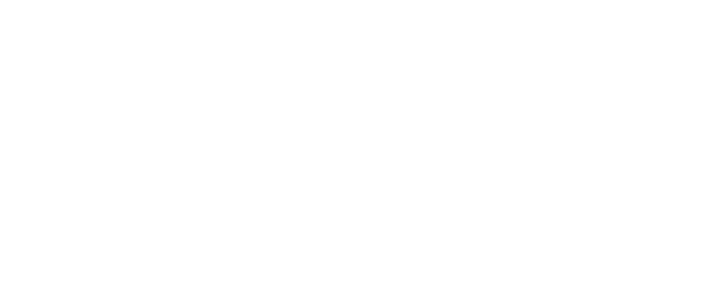
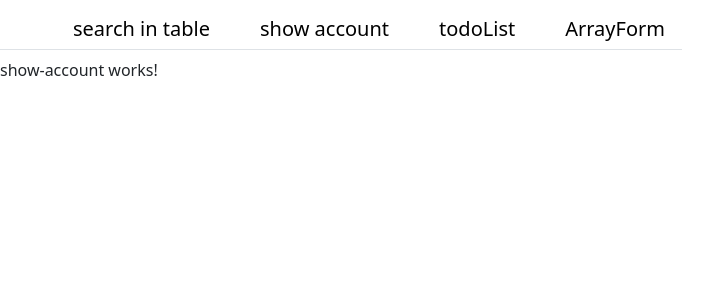
Before and after one commit to haniehhoseini/RahKar-BootCamp, an Angular app in the folder allExampls/: page /navbar/showAccount in a window 1280 px wide. Before the commit this address led to /. Shown: the top 300 px of the page, without its empty margins (0-727 px from the left). Built offline with nearby package versions, Linux system fonts and the light colour scheme.

Commit message:
new item for navbar

```diff
--- a/allExampls/src/app/app.component.ts
+++ b/allExampls/src/app/app.component.ts
@@ -4,7 +4,6 @@
 import { NavBarComponent } from './nav-bar/nav-bar.component';
 import { ReactiveFormsModule } from '@angular/forms';
 import { SearchTableComponent } from './search-table/search-table.component';
-import { BlogComponent } from './blog/blog.component';
 import { TodoComponent } from './todo/todo.component';
 import { ArrayFormComponent } from './array-form/array-form.component';
 
@@ -19,7 +18,7 @@
 @Component({
   selector: 'app-root',
   standalone: true,
-  imports: [CommonModule, RouterOutlet , RouterModule , ReactiveFormsModule , NavBarComponent ,SearchTableComponent , BlogComponent ,TodoComponent , ArrayFormComponent],
+  imports: [CommonModule, RouterOutlet , RouterModule , ReactiveFormsModule , NavBarComponent ,SearchTableComponent ,TodoComponent , ArrayFormComponent],
   templateUrl: './app.component.html',
   styleUrls: ['./app.component.scss']
 })
--- a/allExampls/src/app/app.routes.ts
+++ b/allExampls/src/app/app.routes.ts
@@ -1,9 +1,9 @@
 import { Routes } from '@angular/router';
 import { NavBarComponent } from './nav-bar/nav-bar.component';
 import { SearchTableComponent } from './search-table/search-table.component';
-import { BlogComponent } from './blog/blog.component';
 import { TodoComponent } from './todo/todo.component';
 import { ArrayFormComponent } from './array-form/array-form.component';
+import { ShowAccountComponent } from './show-account/show-account.component';
 
 export const routes: Routes = [
     {
@@ -15,8 +15,8 @@
                 component : SearchTableComponent,
             },
             {
-                path : "Blog",
-                component : BlogComponent,
+                path : "showAccount",
+                component : ShowAccountComponent,
             },
             {
                 path : "ToDo",
--- a/allExampls/src/app/blog/blog.component.html
+++ /dev/null
@@ -1,2 +0,0 @@
-
-<p>hichi faghat mikham bbinam oke ya na</p>
--- a/allExampls/src/app/nav-bar/nav-bar.component.ts
+++ b/allExampls/src/app/nav-bar/nav-bar.component.ts
@@ -19,8 +19,8 @@
       link: 'navbar/SearchTable',
     },
     {
-      title: 'myBlog',
-      link: 'navbar/Blog',
+      title: 'show account',
+      link: 'navbar/showAccount',
     },
     {
       title: 'todoList',
--- /dev/null
+++ b/allExampls/src/app/show-account/show-account.component.html
@@ -0,0 +1 @@
+<p>show-account works!</p>
```
Also changed, not shown: allExampls/src/app/blog/blog.component.ts (deleted, +0 -14 lines), allExampls/src/app/show-account/show-account.component.ts (added, +13 -0 lines), allExampls/src/app/show-account/show-account.component.scss (added), 1 other file (tests, documents, lock files or other folders).
